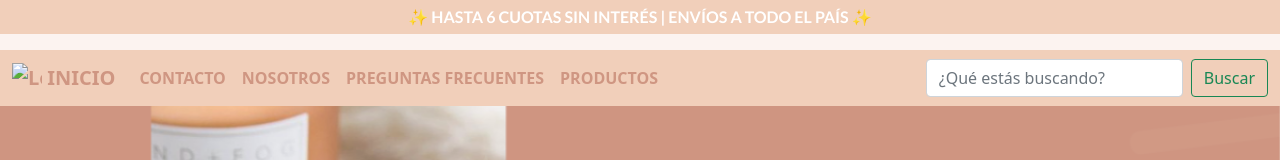
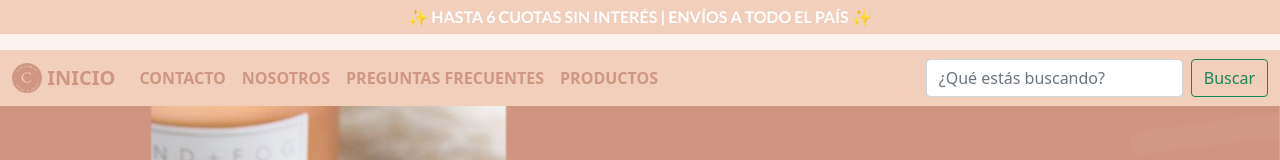
Before and after one commit to LucilaFarias26/Tienda-Cinnamon-Proyecto-Lucila-Farias, a plain HTML site: page index.html in a window 1280 px wide. Shown: the top 160 px of the page. Drawn offline with nearby package versions, Linux system fonts and the light colour scheme; the site is published under a folder, as on GitHub Pages, so addresses that start at the root find nothing; a web font is replaced by a local one.

Commit message:
correcion nav bar

```diff
--- a/index.html
+++ b/index.html
@@ -27,7 +27,7 @@
         <nav class="navbar navbar-expand-lg" style="background-color: #f1cfba;">
             <div class="container-fluid">
                 <a class="navbar-brand" href="index.html">
-                    <img src="/imagenes/logo.png" width="30" height="30" class="d-inline-block align-top" alt="Logo de la marca">
+                    <img src="imagenes/logo.png" width="30" height="30" class="d-inline-block align-top" alt="Logo de la marca">
                     INICIO </a>
               <button class="navbar-toggler" type="button" data-bs-toggle="collapse" data-bs-target="#navbarSupportedContent" aria-controls="navbarSupportedContent" aria-expanded="false" aria-label="Toggle navigation">
                 <span class="navbar-toggler-icon"></span>
```
